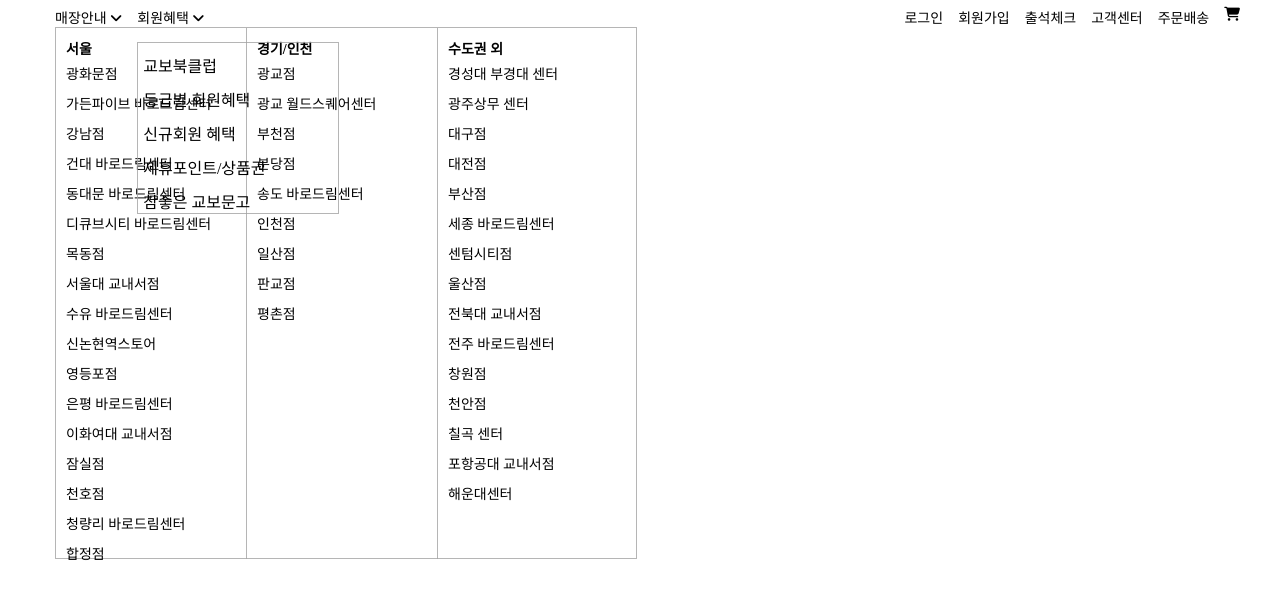
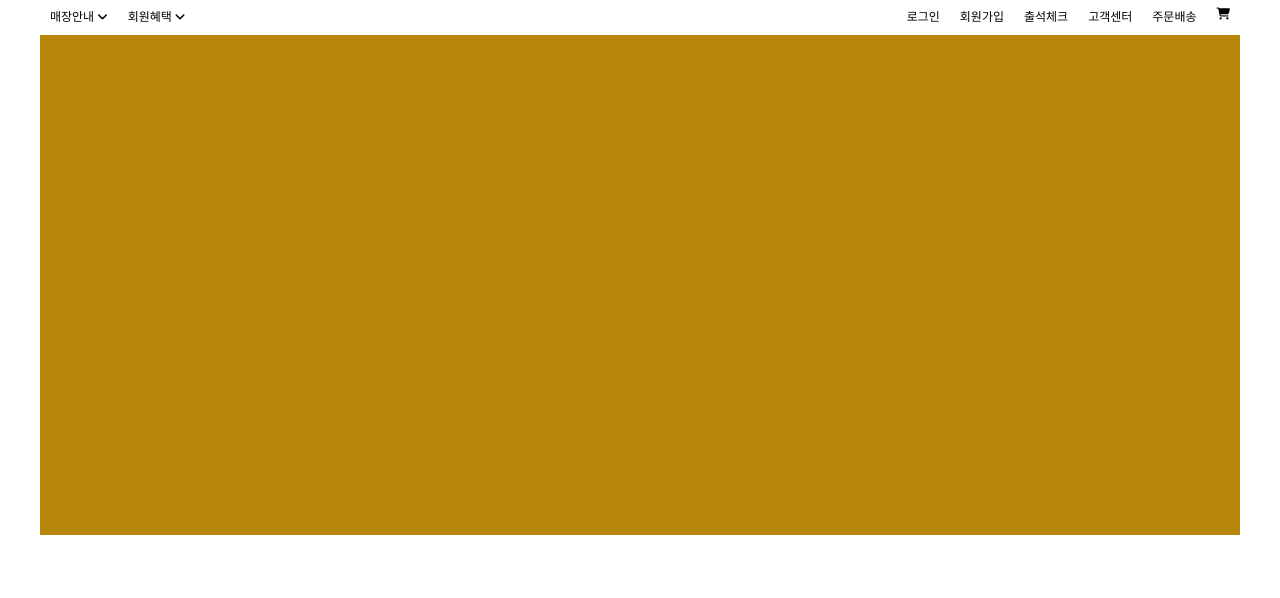
Before and after one commit to kwonch/bookstore, a plain HTML site: page index.html in a window 1280 px wide. Both pictures are taken after a click on the link "매장안내". Shown: the part 68-666 px from the top of the page. Drawn offline with nearby package versions, Linux system fonts and the light colour scheme.

Commit message:
2022-01-19
서점 메인 페이지 헤더 부분 작업중
서브메뉴 마우스 올려 놓으면 나타나는것 완료

```diff
--- a/css/main.css
+++ b/css/main.css
@@ -24,14 +24,23 @@ header{width: 100%; margin:0 auto;}
 .blue{width: 50%; height: 100%;background-color: #d2e8ff;}
 header span>i{font-size: 18px; cursor:pointer; margin-top: 25px;}
 
-.login{width: 100%; height: 100px; margin:0 auto; position: relative;}
-.login .store{width: 1200px; display: flex; justify-content: space-between; margin: 0 auto;}
-.login .store>ul>li{float: left; padding-left: 15px; padding-top:10px; position: relative;}
-.login .store>ul>li>a{color:black; font-size: 14px; display: block;}
-header .area{position: absolute; width: 580px; height: 530px; top:30px;  border:1px solid #a3a3a3cb;}
-header .area_1{float: left; padding:10px 20px 10px 10px; ; width: 160px; height: 96.5%; font-size: 14px;}
-header .area_1:nth-of-type(1){ border-right:1px solid #a3a3a3cb; }
+.login{width: 100%; margin:0 auto; position: relative;}
+.login .store{width: 1200px; display: flex; justify-content: space-between; margin: 0 auto; }
+.login .store>ul>li{float: left; position: relative; width: px;}
+.login .store>ul>li>a{color:black; font-size: 12px; display: block; padding:10px 0px; margin:0px 10px; }
+
+header .area{position: absolute; width: 542px;  background-color: rgb(218, 218, 218); border:1px solid rgb(158, 158, 158); border-top: none; display: none;}
+
+header .area_1{float: left; ; width: 180px; font-size: 14px;}
+header .area_1>strong{ padding:5px 20px 5px 10px; }
+header .area_1:nth-of-type(1){ border-right:1px solid #a3a3a3cb;  }
 header .area_1:nth-of-type(2){ border-right:1px solid #a3a3a3cb; }
-header .area_1 .seoul >li{ padding: 5px 0px ; font-size: 14px;}
-header .member{ margin-top: 15px; padding:5px 0px; width: 200px; height:160px; border:1px solid #a3a3a3cb; }
-header .member_1{ padding:5px 5px;}
+header .area_1 >.seoul{height: 500px; background-color: rgb(250, 250, 250); }
+header .area_1 >.seoul :hover{ background-color: rgb(206, 203, 203);}
+header .area_1 >.seoul>li{  padding:5px 20px 5px 10px;  font-size: 12px;  cursor:pointer;}
+header .member{   width: 130px; height:130px; border:1px solid #3a3a3acb; display: none; }
+
+header .member_1{ padding:5px 10px; font-size: 12px;cursor: pointer;}
+header .member_1:hover{ background-color: rgb(206, 203, 203)}
+
+.header_search{width: 1200px; height: 500px; background-color: darkgoldenrod; margin:0 auto;}
--- a/index.html
+++ b/index.html
@@ -1,5 +1,6 @@
 <!DOCTYPE html>
 <html lang="en">
+
 <head>
     <meta charset="UTF-8">
     <meta http-equiv="X-UA-Compatible" content="IE=edge">
@@ -11,6 +12,7 @@
     <script src="https://kit.fontawesome.com/bb8e35ce92.js" crossorigin="anonymous"></script>
 
 </head>
+
 <body>
 
     <header>
@@ -25,9 +27,10 @@
         <div class="login">
             <div class="store">
                 <ul>
-                        <li><a href="#">매장안내 <i class="fas fa-angle-down"></i></a>
+                    <li><a href="#" class="storein">매장안내 <i class="fas fa-angle-down"></i></a>
                         <ul class="area">
-                                <li class="area_1"> <strong>서울</strong>
+                            <li class="area_1">
+                                <strong>서울</strong>
                                 <ul class="seoul">
                                     <li>광화문점</li>
                                     <li>가든파이브 바로드림센터</li>
@@ -48,7 +51,8 @@
                                     <li>합정점</li>
                                 </ul>
                             </li>
-                                <li class="area_1"><strong> 경기/인천 </strong>
+                            <li class="area_1">
+                                <strong> 경기/인천 </strong>
                                 <ul class="seoul">
                                     <li>광교점</li>
                                     <li>광교 월드스퀘어센터</li>
@@ -61,7 +65,8 @@
                                     <li>평촌점</li>
                                 </ul>
                             </li>
-                                <li class="area_1"> <strong>수도권 외</strong>
+                            <li class="area_1">
+                                <strong>수도권 외</strong>
                                 <ul class="seoul">
                                     <li>경성대 부경대 센터</li>
                                     <li>광주상무 센터</li>
@@ -82,18 +87,18 @@
                             </li>
                         </ul>
                     </li>
-                        <li><a href="#">회원혜택 <i class="fas fa-angle-down"></i></a>
+                    <li class="a"><a href="#">회원혜택 <i class="fas fa-angle-down"></i></a>
                         <ul class="member">
                             <li class="member_1">교보북클럽</li>
-                                    <li  class="member_1">등급별 회원혜택</li>
-                                    <li  class="member_1">신규회원 혜택</li>
-                                    <li  class="member_1">제휴포인트/상품권</li>
-                                    <li  class="member_1">참좋은 교보문고</li>
+                            <li class="member_1">등급별 회원혜택</li>
+                            <li class="member_1">신규회원 혜택</li>
+                            <li class="member_1">제휴포인트/상품권</li>
+                            <li class="member_1">참좋은 교보문고</li>
                         </ul>
                     </li>
                 </ul>
                 <ul>
-                        <li ><a href="#">로그인</a></li>
+                    <li><a href="#">로그인</a></li>
                     <li><a href="#">회원가입</a></li>
                     <li><a href="#">출석체크</a></li>
                     <li><a href="#">고객센터</a></li>
@@ -104,7 +109,18 @@
 
 
         </div>
+
+        <div class="header_search">
+            <div class="logo"></div>
+
+            <div class="search">
+
+            </div>
+
+
+        </div>
     </header>
 
 </body>
+
 </html>
--- a/js/common.js
+++ b/js/common.js
@@ -3,4 +3,18 @@ $(function(){
       $(".top_remove_banner").click(function () {
         $(".topbanner").stop().slideUp();
     });
+
+     // header sotre 토글
+    $(".store ul>li:first").mouseover(function () {
+          $(".area").show();
+             }).mouseout(function () {
+            $(" .area").hide();
+             });
+
+
+             $(".a").mouseover(function () {
+              $(".member").stop().fadeIn("fast");
+                 }).mouseout(function () {
+                $(" .member").stop().fadeOut("fast");
+                 });
 });
```
Lines whose indentation alone changed are shown as unchanged.
